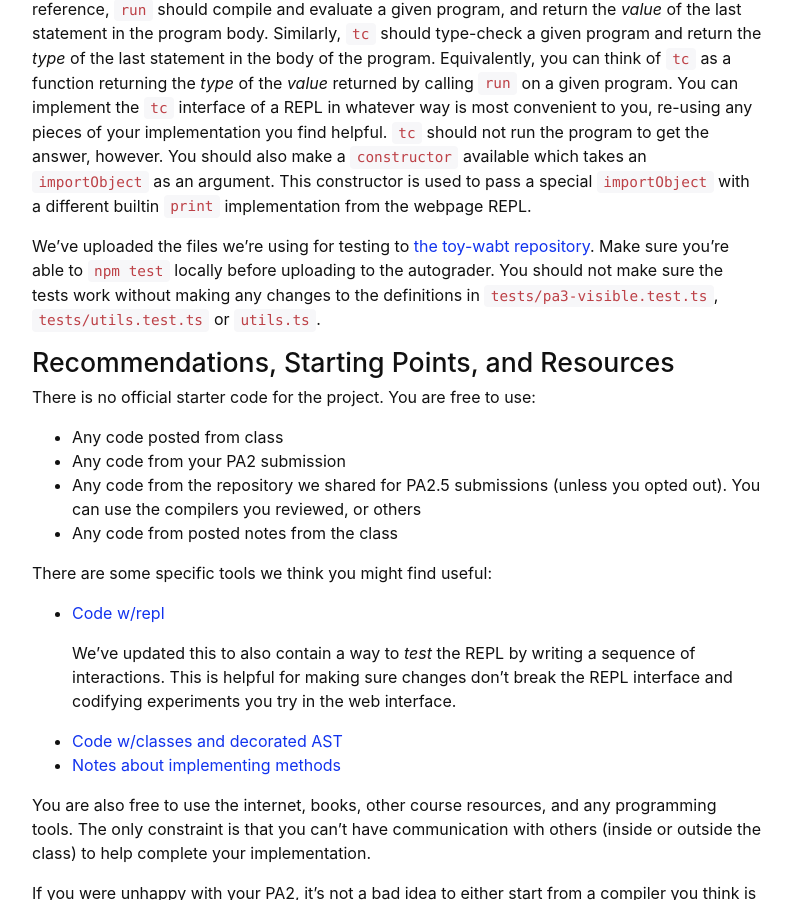
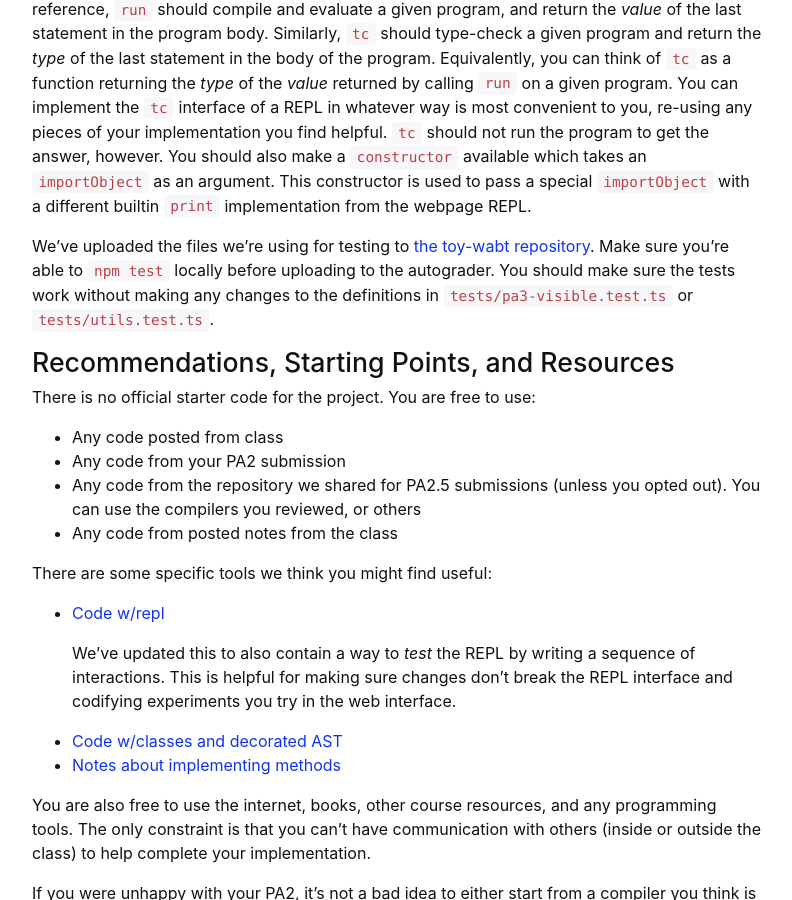
Before and after one commit to ucsd-cse231-w21/ucsd-cse231-w21.github.io, a Jekyll site: the page built from pa3/index.md, in a window 1280 px wide and 900 px high, scrolled down 2967 px. Shown: the whole window, without its empty margins (243-1035 px from the left). Built offline with Jekyll 4.4.1, drawn with Linux system fonts in a browser that asks for light colours; nearby versions of some CDN libraries.

Commit message:
Update index.md

```diff
--- a/pa3/index.md
+++ b/pa3/index.md
@@ -152,8 +152,8 @@ a different builtin `print` implementation from the webpage REPL.
 
 We've uploaded the files we're using for testing to [the toy-wabt repository](https://github.com/jpolitz/toy-wabt-on-client).
 Make sure you're able to `npm test` locally before uploading to the autograder.
-You should not make sure the tests work without making any changes to the
-definitions in `tests/pa3-visible.test.ts`, `tests/utils.test.ts` or `utils.ts`.
+You should make sure the tests work without making any changes to the
+definitions in `tests/pa3-visible.test.ts` or `tests/utils.test.ts`.
 
 ## Recommendations, Starting Points, and Resources
 
```
